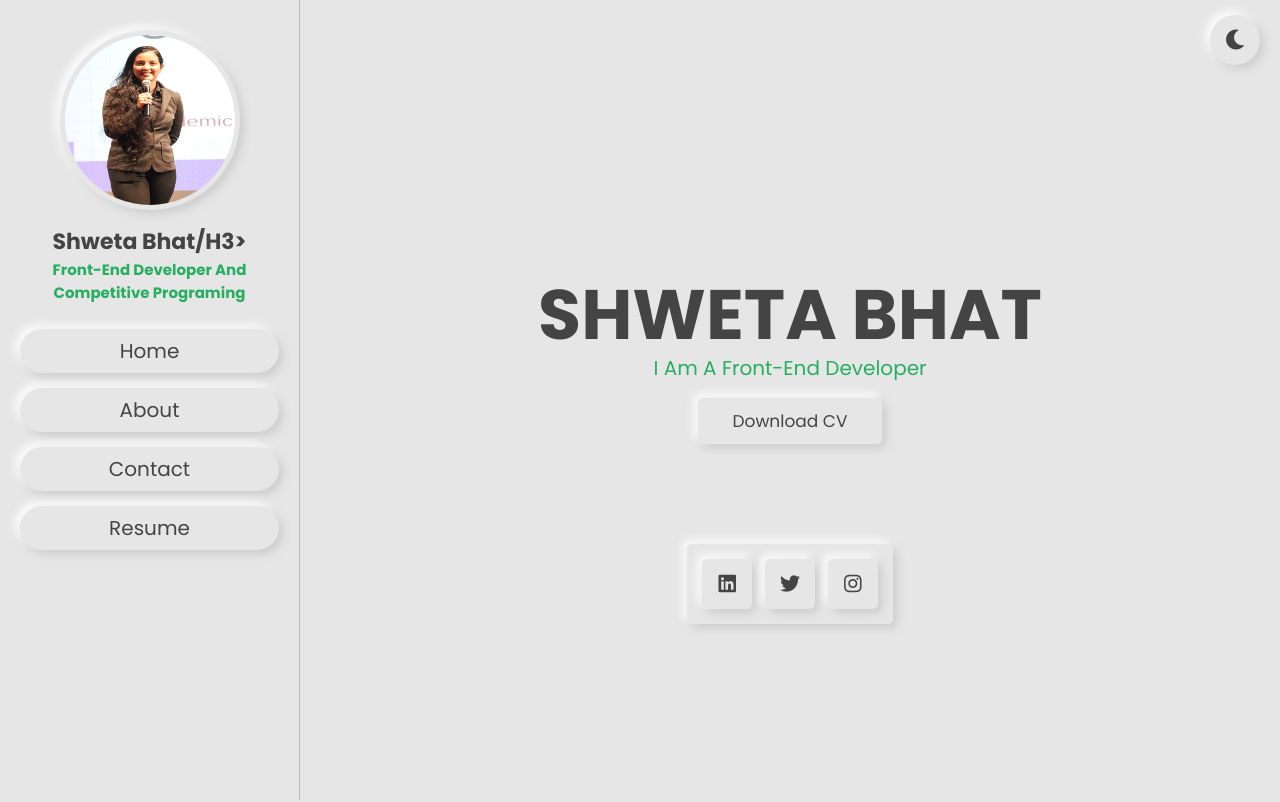
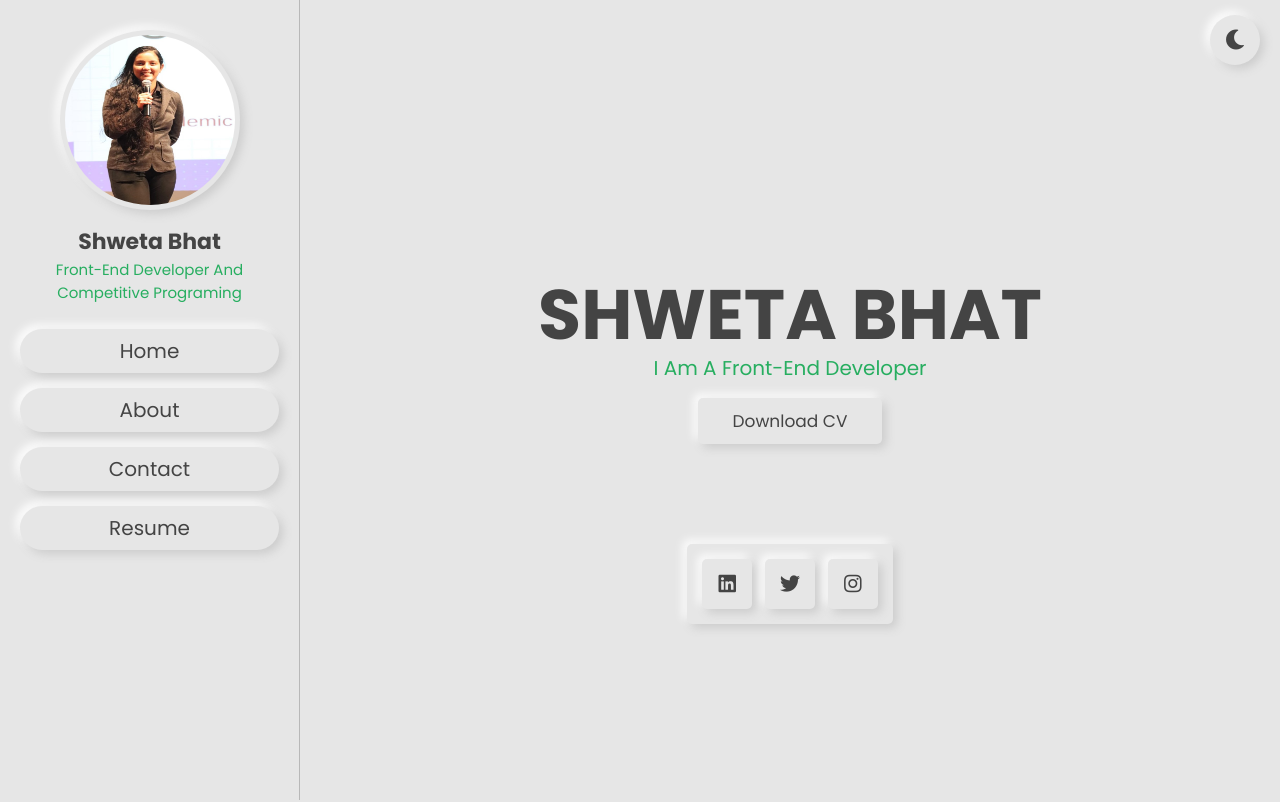
Before and after one commit to ShwetaBhat-09/CodeClause_Portfolio-Website, a plain HTML site: page index.html in a window 1280 px wide. Shown: the top 802 px of the page. Drawn offline with Linux system fonts and the light colour scheme.

Commit message:
Update index.html

```diff
--- a/index.html
+++ b/index.html
@@ -20,7 +20,7 @@
 
     <div class="user">
         <img src="image/img.jpeg" alt="">
-        <h3>Shweta Bhat/h3>
+        <h3>Shweta Bhat</h3>
         <p>Front-End Developer and Competitive Programing</p>
     </div>
 
```
